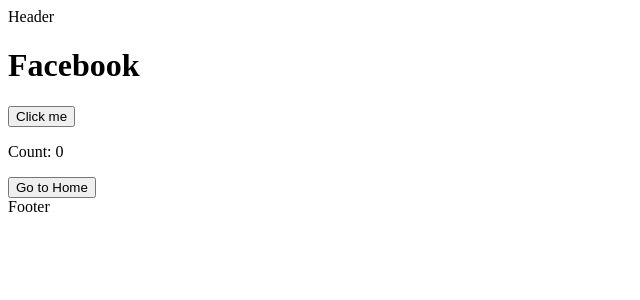
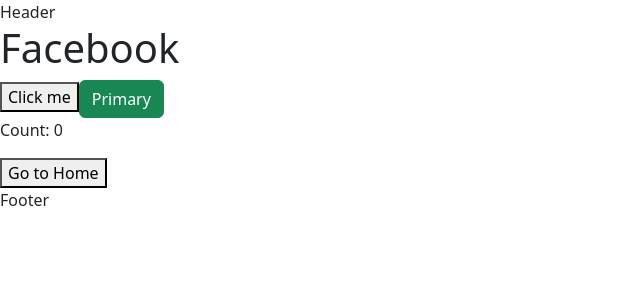
Before and after one commit to ngomanhson/nextjs-basic, a Next.js app: page /facebook in a window 1280 px wide. Shown: the top 300 px of the page, without its empty margins (0-640 px from the left). Built offline with nearby package versions, Linux system fonts and the light colour scheme.

Commit message:
Bootstrap 5

```diff
--- a/src/app/facebook/page.tsx
+++ b/src/app/facebook/page.tsx
@@ -2,6 +2,7 @@
 
 import { useRouter } from "next/navigation";
 import React from "react";
+import { Button } from "react-bootstrap";
 
 const Facebook = () => {
     const [count, setCount] = React.useState(0);
@@ -28,6 +29,8 @@
                 Click me
             </button>
 
+            <Button variant="success">Primary</Button>
+
             <p>Count: {count}</p>
 
             <button
--- a/src/app/layout.tsx
+++ b/src/app/layout.tsx
@@ -1,5 +1,6 @@
 import type { Metadata } from "next";
 import localFont from "next/font/local";
+import "bootstrap/dist/css/bootstrap.min.css";
 
 const geistSans = localFont({
     src: "./fonts/GeistVF.woff",
--- a/src/app/page.module.css
+++ b/src/app/page.module.css
@@ -68,10 +68,7 @@
     padding: 0 20px;
     border: none;
     border: 1px solid transparent;
-  transition:
-    background 0.2s,
-    color 0.2s,
-    border-color 0.2s;
+    transition: background 0.2s, color 0.2s, border-color 0.2s;
     cursor: pointer;
     display: flex;
     align-items: center;
```
Also changed, not shown: package.json (+6 -4 lines), 1 other file (tests, documents, lock files or other folders). Lines whose indentation alone changed are shown as unchanged.
